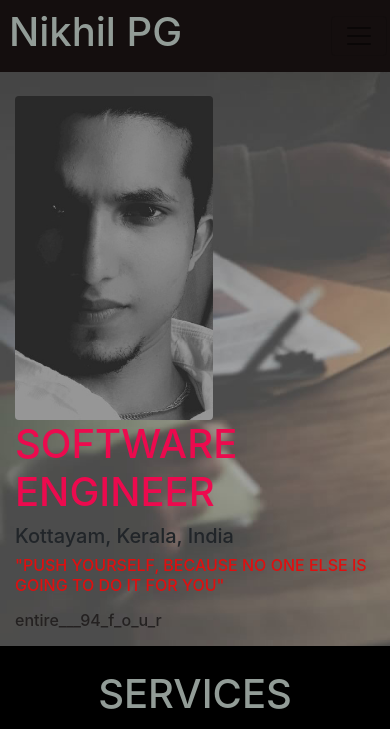
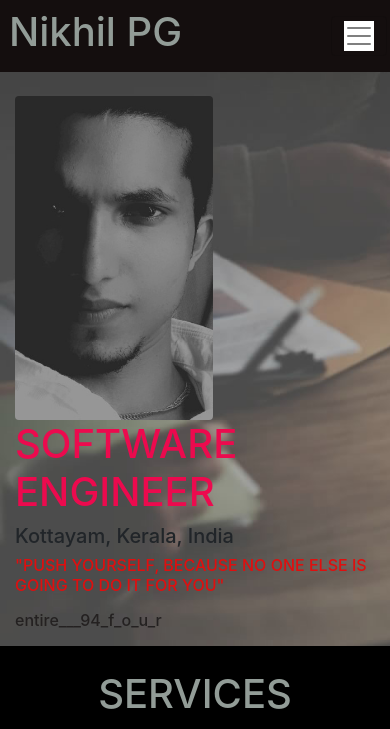
Before and after one commit to nikhilpg/personalwebsite, a plain HTML site: page index.html in a window 390 px wide. Shown: the top 729 px of the page. Drawn offline with nearby package versions, Linux system fonts and the light colour scheme.

Commit message:
Update nikhil.css

```diff
--- a/nikhil.css
+++ b/nikhil.css
@@ -18,4 +18,6 @@
     background-image:url();
     background-size: 100%;
 }
+.navbar-light .navbar-toggler-icon {
+    background-color: #ffff !important;
 }
```
